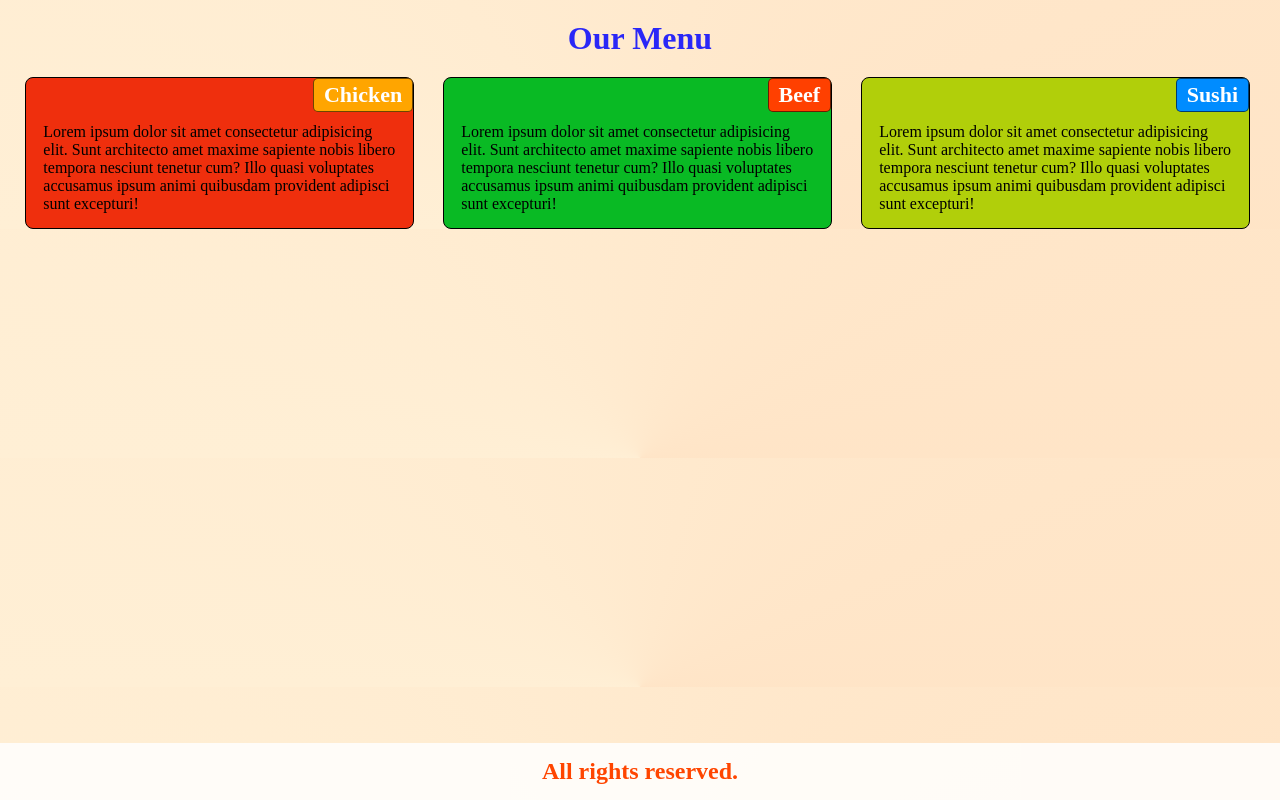
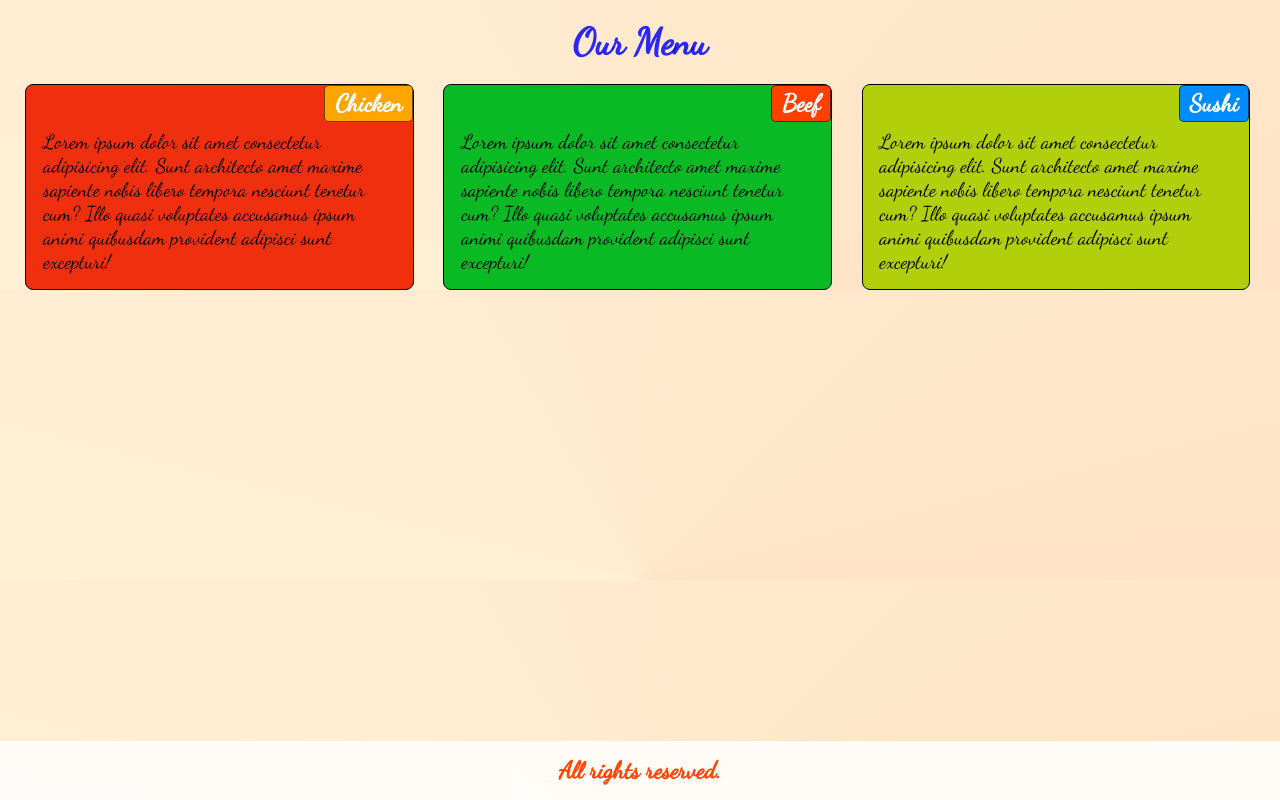
Before and after one commit to mryeminthu/our-menu-coursera, a plain HTML site: page module2-solution/index.html in a window 1280 px wide. Drawn offline with Linux system fonts and the light colour scheme.

Commit message:
Add font-family

```diff
--- a/module2-solution/index.html
+++ b/module2-solution/index.html
@@ -5,6 +5,9 @@
     <meta name="viewport" content="width=device-width, initial-scale=1.0">
     <title>Our Menu</title>
     <link rel="stylesheet" href="style.css">
+    <link rel="preconnect" href="https://fonts.googleapis.com">
+  <link rel="preconnect" href="https://fonts.gstatic.com" crossorigin>
+  <link href="https://fonts.googleapis.com/css2?family=Dancing+Script&display=swap" rel="stylesheet">
 </head>
 <body>
     <h1>Our Menu</h1>
--- a/module2-solution/style.css
+++ b/module2-solution/style.css
@@ -6,6 +6,7 @@
 
 body {
     background: conic-gradient(from -90deg at bottom center, papayawhip, peachpuff);
+    font-family: 'Dancing Script', cursive;
 }
 
 h1 {
@@ -13,6 +14,7 @@ h1 {
     color: #0000ffd5;
     font-weight: bold;
     margin: 20px 0;
+    font-size: 37px;
 }
 
 div {
@@ -48,7 +50,6 @@ section h2 {
     border: 1px solid rgba(0, 0, 0, 0.571);
     color: white;
     font-weight: bold;
-    font-size: 22px;
 }
 
 .section1 {
@@ -77,7 +78,7 @@ section h2 {
 
 section p {
     margin-top: 30px;
-    font-size: 16px;
+    font-size: 20px;
 }
 
 footer {
```
